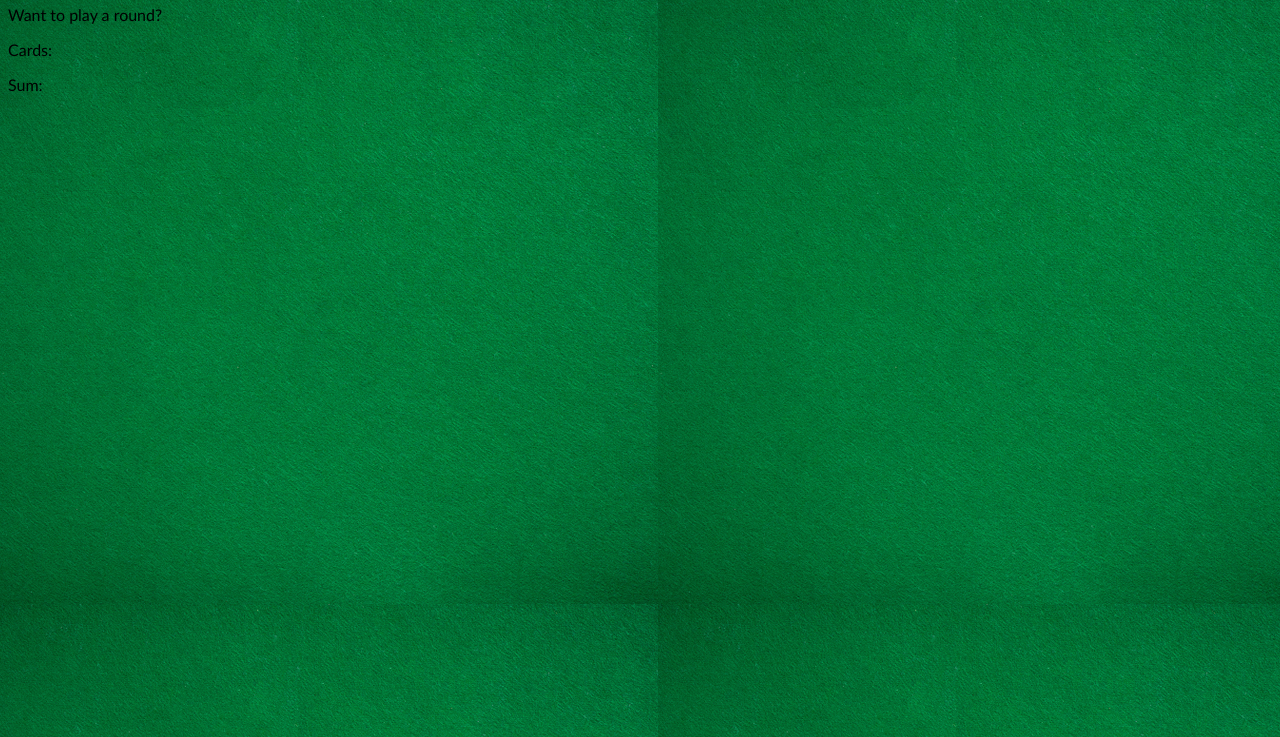
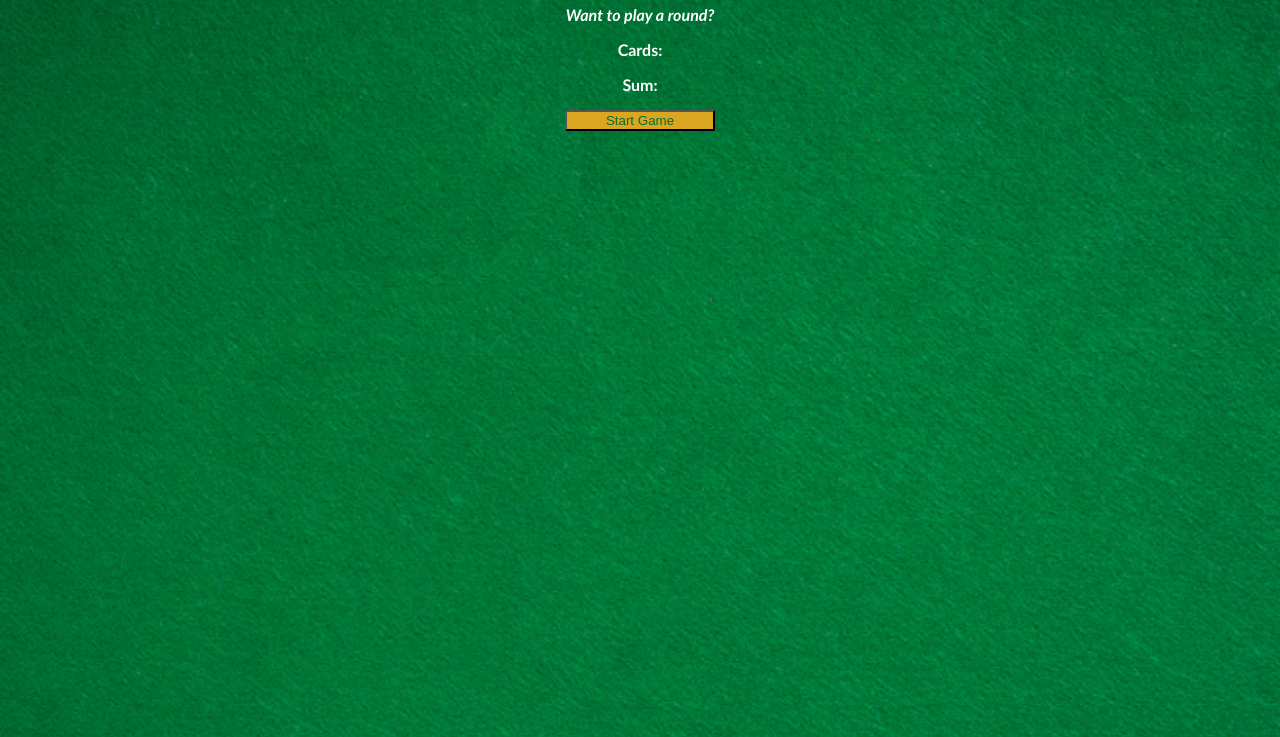
Before and after one commit to dereknguyenm/BlackJack_Game, a plain HTML site: page index.html in a window 1280 px wide. Shown: the part 63-800 px from the top of the page. Drawn offline with Linux system fonts and the light colour scheme.

Commit message:
Add start button, function, and css

```diff
--- a/index.css
+++ b/index.css
@@ -2,13 +2,27 @@ body
 {
    font-family:'Trebuchet MS', 'Lucida Sans Unicode', 'Lucida Grande', 'Lucida Sans', Arial, sans-serif;
    background-image: url("images/table.png");
+   background-size: cover;
+   text-align: center;
+   color: white;
+   font-weight: bold;
+
 }
 
 h1 {
     color: goldenrod;
 }
 
+button
+{
+    width: 150px;
+    color:  #016f32;
+    background-color: goldenrod;
+
+}
+
+
 #message-el
 {
-
+    font-style: italic;
 }
--- a/index.html
+++ b/index.html
@@ -8,6 +8,7 @@
         <p id="message-el">Want to play a round?</p>
         <p>Cards:</p>
         <p>Sum:</p>
+        <button id="start-btn" onclick="startGame()">Start Game</button>
         <script src="index.js"></script>
     </body>
 </html>
--- a/index.js
+++ b/index.js
@@ -9,6 +9,9 @@ let isAlive = true
 
 let message = ""
 
+
+function startGame()
+{
     // 2. Reassign the message variable to the string we're logging out
     if (sum <= 20) {
         message = "Do you want to draw a new card? 🙂"
@@ -19,6 +22,9 @@ if (sum <= 20) {
         message = "You're out of the game! 😭"
         isAlive = false
     }
+}
+
+
 
 // 3. Log it out!
 console.log(message)
```
Lines whose indentation alone changed are shown as unchanged.
